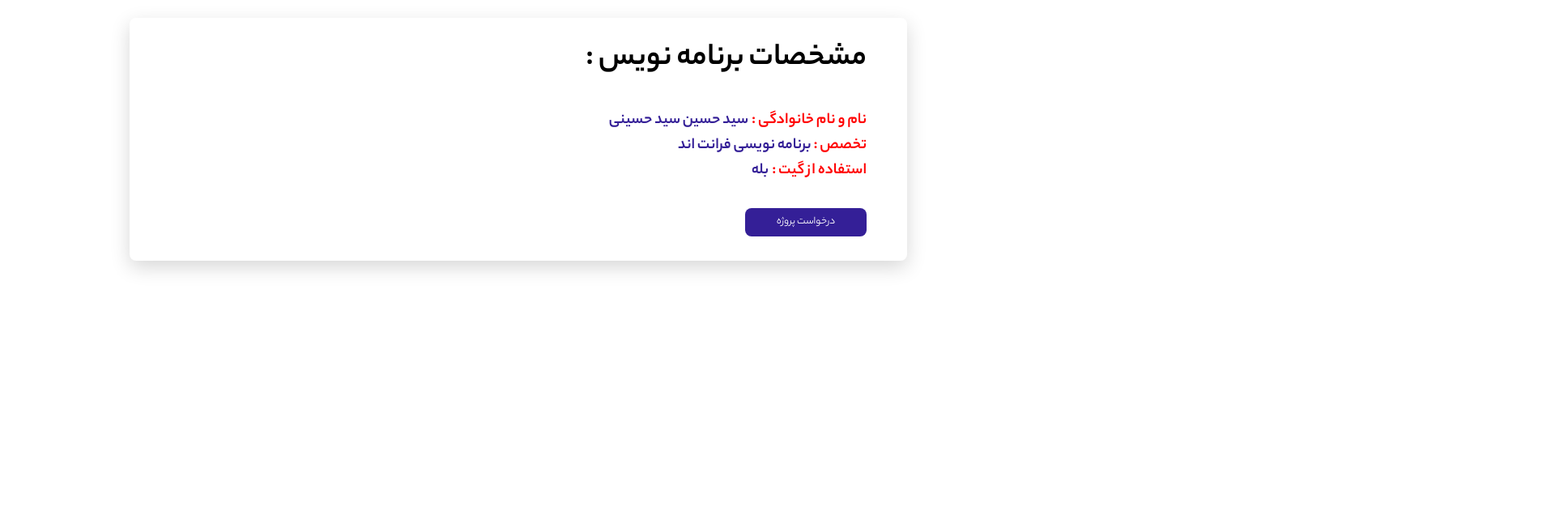
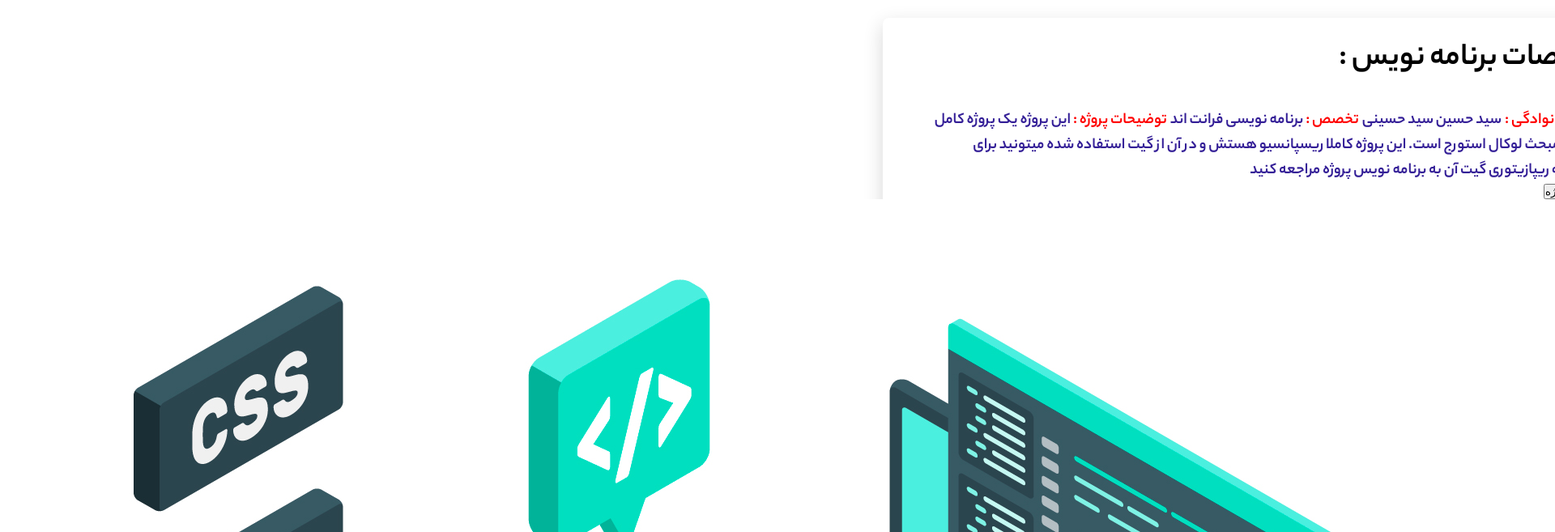
Before and after one commit to hoseinhoseini/Browser-Notepad, a plain HTML site: page index.html in a window 1280 px wide. Shown: the part 1240-1897 px from the top of the page at 81% size, 1920 px wide, since content can reach past the window. Before the commit the page ends 1662 px from the top, so only its background shows below. Drawn offline with Linux system fonts and the light colour scheme.

Commit message:
Completed Developer Information Section

```diff
--- a/index.html
+++ b/index.html
@@ -28,7 +28,7 @@
         <!-- Main Title Section Start -->
         <div class="main-title-parent">
             <div class="main-title-image">
-                <img src="Image/2145.jpg" alt="">
+                <img src="Image/1.jpg" alt="">
             </div>
             <div class="main-title-content">
                 <h1>
@@ -77,24 +77,33 @@
         <h2>مشخصات برنامه نویس : </h2>
 
         <!-- Information Section Start -->
-        <div class="information">
-            <div class="name-info">
-                <span class="info-title">نام و نام خانوادگی :</span>
-                <span class="info-value">سید حسین سید حسینی</span>
+        <div class="information-content">
+            <div class="information">
+                <span class="info-title" id="name-title">نام و نام خانوادگی :</span>
+                <span class="info-value" id="name-value">سید حسین سید حسینی</span>
+
+                <span class="info-title" id="job-title">تخصص : </span>
+                <span class="info-value" id="job-value">برنامه نویسی فرانت اند</span>
+
+                <span class="info-title" id="desc-title">توضیحات پروژه : </span>
+                <span class="info-value" id="desc-value">
+                    این پروژه یک پروژه کامل در رابطه با مبحث
+                    لوکال استورج است.
+                    این پروژه کاملا ریسپانسیو هستش و در آن از گیت استفاده شده
+                    میتونید برای دسترسی به ریپازیتوری گیت آن به برنامه نویس پروژه مراجعه
+                    کنید
+                </span>
+
             </div>
-            <div class="job-info">
-                <span class="info-title">تخصص : </span>
-                <span class="info-value">برنامه نویسی فرانت اند</span>
-            </div>
-            <div class="git-info">
-                <span class="info-title">استفاده از گیت :</span>
-                <span class="info-value">بله</span>
-            </div>
-            <div class="git-info">
-                <button>درخواست پروژه</button>
-            </div>
+            <button id="project-btn">درخواست پروژه</button>
         </div>
         <!-- Information Section End -->
+
+        <!-- Information Image Start-->
+        <div class="information-image">
+            <img src="Image/2.jpg" alt="">
+        </div>
+        <!-- Information Image End -->
 
     </article>
     <!-- Developer Information Section End -->
```
